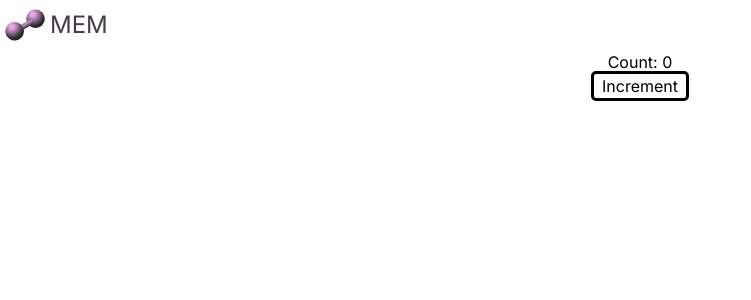
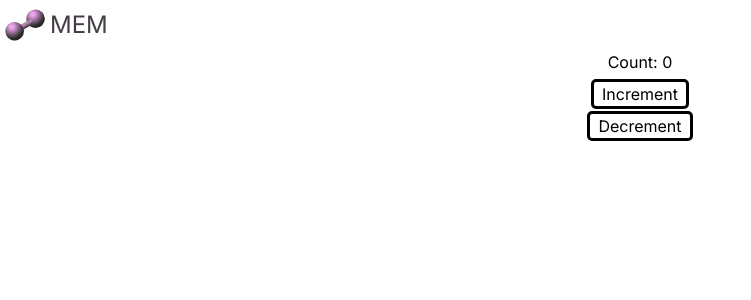
Before and after one commit to PBillingsby/mem-evm, a Next.js app: page / in a window 1280 px wide. Shown: the top 300 px of the page, without its empty margins (0-751 px from the left). Built offline with nearby package versions, Linux system fonts and the light colour scheme; no server answers.

Commit message:
update contract. add decrement button. update readme

```diff
--- a/app/api/route.ts
+++ b/app/api/route.ts
@@ -43,6 +43,8 @@ export const GET = async (_request: NextRequest) => {
 };
 
 export const POST = async (req: NextRequest) => {
+  const body = await req.json();
+
   try {
     const response = await fetch("https://api.mem.tech/api/transactions", {
       method: "POST",
@@ -52,7 +54,7 @@ export const POST = async (req: NextRequest) => {
       },
       body: JSON.stringify({
         functionId: functionId,
-        inputs: [{ "input": { "function": "increment" } }]
+        inputs: [{ "input": body }]
       }),
     });
 
--- a/app/contract/contract.js
+++ b/app/contract/contract.js
@@ -1,3 +1,6 @@
+// Check the README for instructions on testing and deploying MEM contracts.
+// Full docs at docs.mem.tech
+
 export async function handle(state, action) {
   const input = action.input;
 
@@ -5,4 +8,8 @@ export async function handle(state, action) {
     state.count += 1;
     return { state };
   }
+  if (input.function === "decrement") {
+    state.count -= 1;
+    return { state };
+  }
 }
--- a/app/page.tsx
+++ b/app/page.tsx
@@ -10,11 +10,14 @@ function Home() {
 
   useEffect(() => {
     readState();
-  }, []);
+  }, [count]);
 
-  const incrementState = async () => {
+  const handleState = async (fn: string) => {
     const response = await fetch("/api", {
       method: "POST",
+      body: JSON.stringify({
+        function: fn
+      })
     });
 
     if (response.ok) {
@@ -29,9 +32,10 @@ function Home() {
         <img src="./mem-logo-v2.svg" alt="mem" width="50" height="50" />
         <h1 className="text-2xl">MEM</h1>
       </span>
-      <div className="flex flex-col items-center text-black">
+      <div className="flex flex-col items-center text-black gap-2">
         Count: {count}
-        <button type="button" className="btn btn-blue outline rounded-sm px-2" onClick={incrementState}>Increment</button>
+        <button type="button" className="btn btn-blue outline rounded-sm px-2" onClick={() => handleState("increment")}>Increment</button>
+        <button type="button" className="btn btn-blue outline rounded-sm px-2" onClick={() => handleState("decrement")}>Decrement</button>
       </div>
     </div>
   )
```
Also changed, not shown: app/contract/state.json (added, +7 -0 lines), 1 other file (tests, documents, lock files or other folders).
